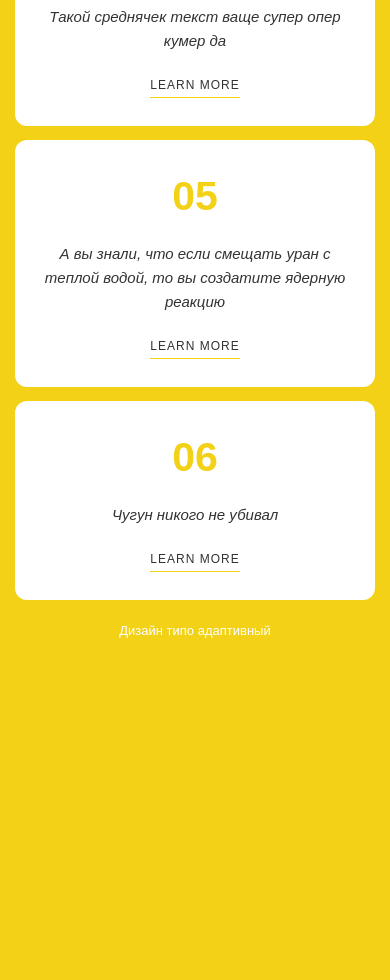
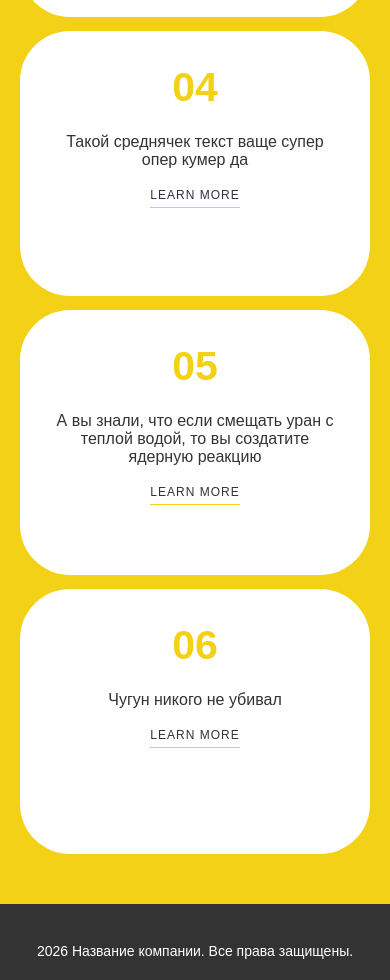
Before and after one commit to usupix/html-css-practice, a plain HTML site: page index.html in a window 390 px wide. Shown: the part 1020-2000 px from the top of the page. Before the commit the page ends 1696 px from the top, so only its background shows below. Drawn offline with Linux system fonts and the light colour scheme.

Commit message:
Последний комит точно

```diff
--- a/index.html
+++ b/index.html
@@ -14,6 +14,9 @@
         font-family: Arial, sans-serif;
         color: #333;
         background: #f2d117;
+        display: flex;
+        flex-direction: column;
+        min-height: 100dvh;
     }
 
     main {
@@ -21,6 +24,7 @@
         margin: 0 auto;
         padding: 50px 20px;
         text-align: center;
+        flex: 1;
     }
 
     h1 {
@@ -37,9 +41,9 @@
 
     .card {
         background: #fff;
-        padding: 33px 25px;
+        padding: 33px;
         min-height: 265px;
-        border-radius: 12px;
+        border-radius: 50px;
     }
 
     h2 {
@@ -48,12 +52,16 @@
         color: #f2d117;
     }
 
-    p {
-        font-size: 15px;
-        line-height: 1.6;
-        font-style: italic;
-        margin: 0 0 22px;
+    footer {
+        background-color: #333;
+        color: #fff;
+        width: 100%;
+        padding: 25px 20px;
+        text-align: center;
+        font-size: 14px;
     }
+
+
 
     .more {
         color: #333;
@@ -63,11 +71,8 @@
         letter-spacing: 1px;
     }
 
-    footer {
-        color: #fff;
-        font-size: 13px;
-        margin-top: 23px;
-    }
+
+
 
     @media (max-width: 800px) {
         .grid {
@@ -76,22 +81,11 @@
     }
 
     @media (max-width: 530px) {
-        main {
-            padding: 38px 15px;
-        }
-
-        h1 {
-            font-size: 31px;
-        }
-
         .grid {
             grid-template-columns: 1fr;
             gap: 14px;
         }
 
-        .card {
-            min-height: auto;
-        }
     }
   </style>
 </head>
@@ -106,7 +100,10 @@
       <div class="card"><h2>05</h2><p>А вы знали, что если смещать уран с теплой водой, то вы создатите ядерную реакцию</p><span class="more">LEARN MORE</span></div>
       <div class="card"><h2>06</h2><p>Чугун никого не убивал</p><span class="more">LEARN MORE</span></div>
     </div>
-    <footer>Дизайн типо адаптивный</footer>
   </main>
+
+    <footer>
+    <p>2026 Название компании. Все права защищены.</p>
+  </footer>
 </body>
 </html>
```
